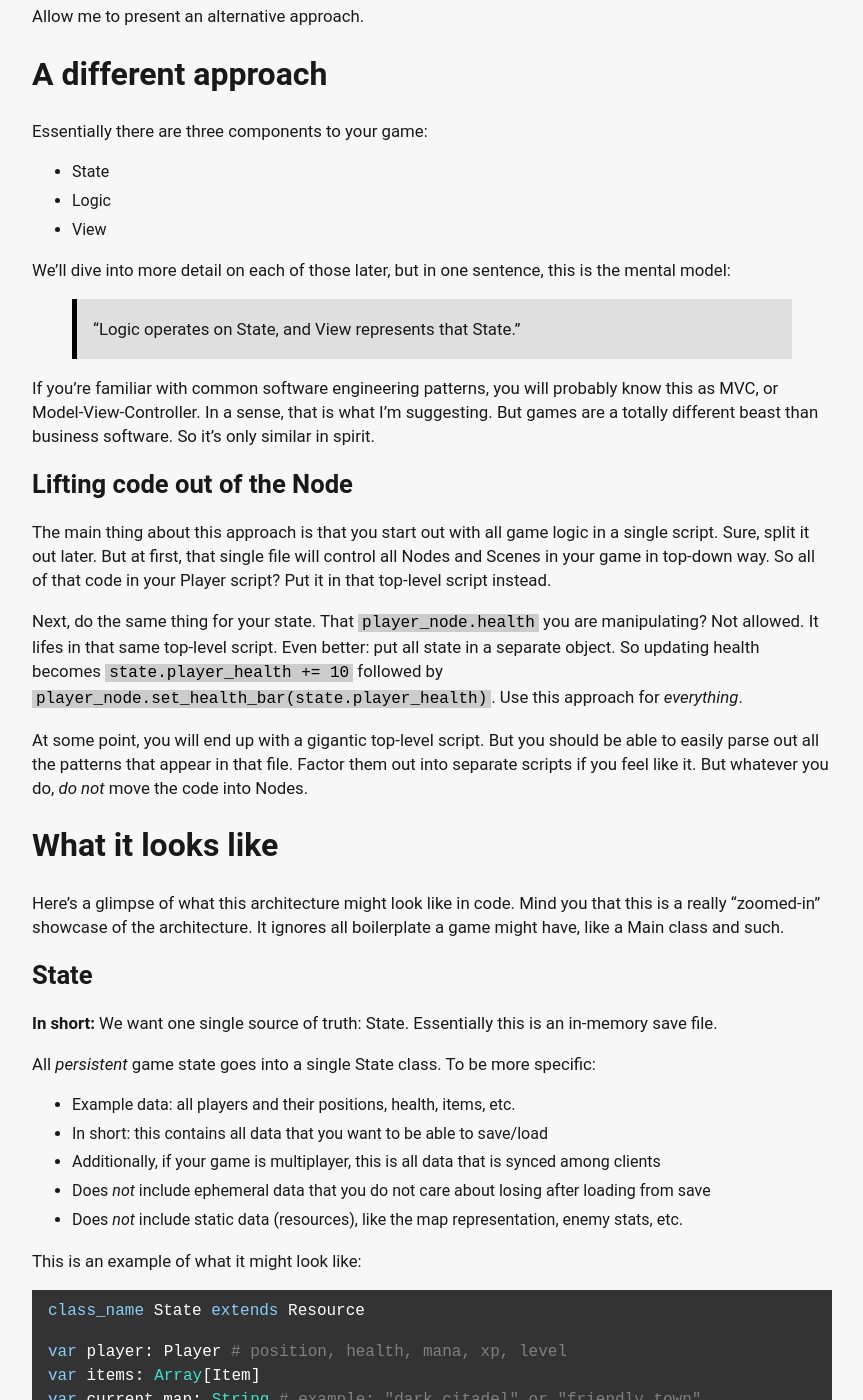
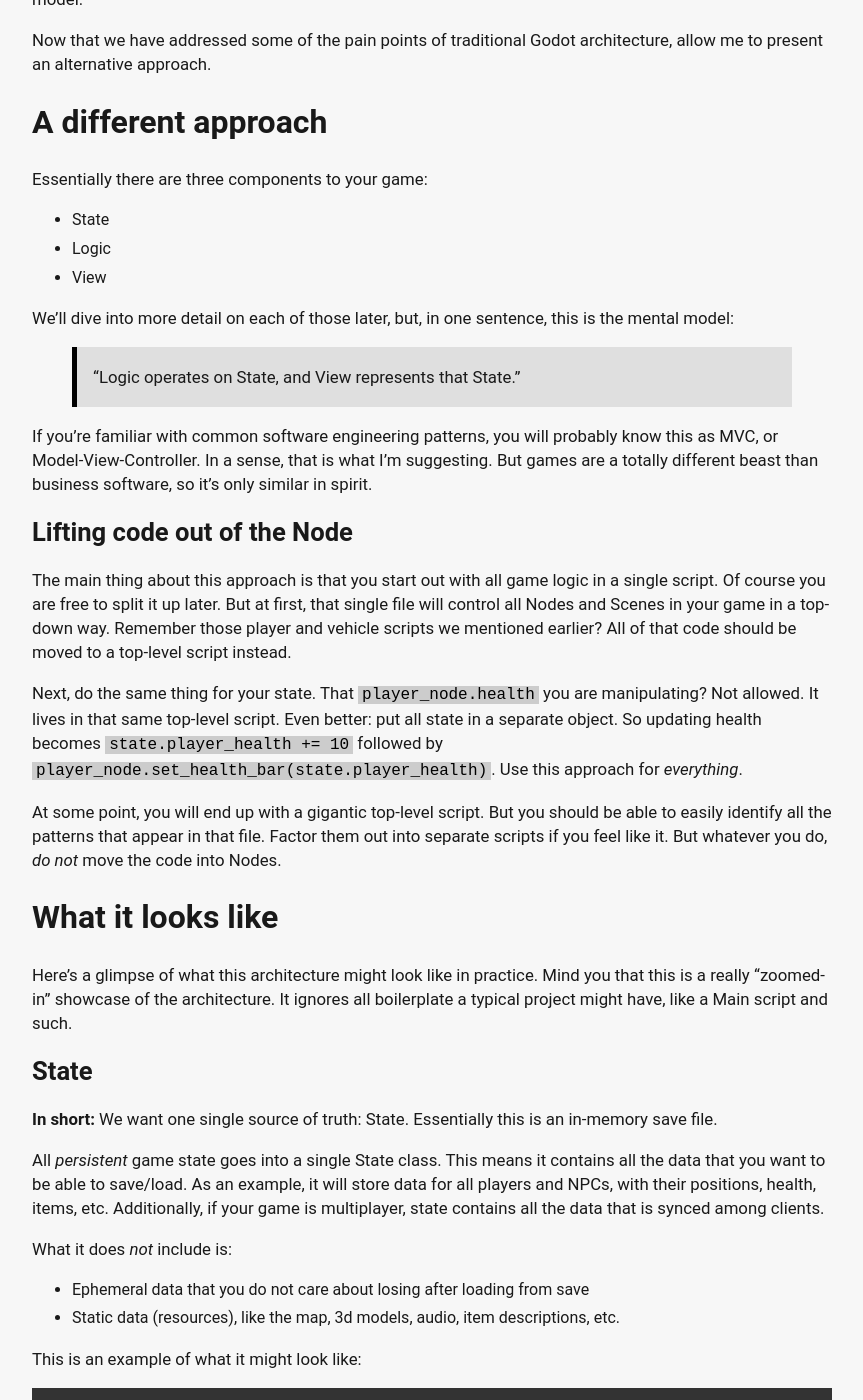
Before and after one commit to vysker/vysker.github.io, a Jekyll site: the page built from _posts/2025-12-03-godot-architecture.md, in a window 1280 px wide and 1400 px high, scrolled down 868 px. Shown: the whole window, without its empty margins (208-1071 px from the left). Built offline with Jekyll 4.4.1, drawn with Linux system fonts in a browser that asks for light colours; some of the changed text lies outside the part shown.

Commit message:
Rewrite some sentences

````diff
--- a/_posts/2025-12-03-godot-architecture.md
+++ b/_posts/2025-12-03-godot-architecture.md
@@ -11,13 +11,13 @@ I propose to have a flat node hierarchy, as much as possible. More importantly,
 
 Godot is all about Nodes. It's the gateway to all of the engine's beautiful features. Most tutorials and examples will have you attach scripts to these Nodes (or Scenes) to build your game. So you might have a Player scene with a Player script that controls its underlying Node tree. This feels clean and modular. And it's easy to reason about.
 
-Each Node behaves independently, and pretends the outside world doesn't exist. So there are then many ways to make Nodes interact with one another in ways that encourage clean code. This is a very sensible approach at first, but you may have already run into some issues.
+Each Node behaves independently, and pretends the outside world doesn't exist. So you will discover many approaches to make Nodes interact with one another in ways that encourage clean code. This is a very sensible approach at first, but you may have already run into some issues.
 
 Rather quickly, you will end up in situations where you are emitting signals up a tree, through multiple levels, until it reaches the place that needs it. Or you need to pass down a reference to some object multiple levels down this tree. Again, this feels clean and modular. But I would suggest that this arbitrary modularity is actually holding you back.
 
-It becomes especially painful when two separate Nodes, say, a vehicle and a player, need to interact in complex ways. Some player code needs to remain functional, like inventory management and looking around. But jumping in a vehicle is not allowed. Instead, the car needs to brake. This can result in some gnarly code that goes into both Nodes. Of course there are ways around this. But those are patches you don't need if you shift your mental model.
+It becomes especially painful when two separate Nodes, say, a vehicle and a player, need to interact in complex ways. While driving, some of the player code needs to remain functional, like inventory management and camera controls. But jumping while driving is not allowed. Instead of jumping, the car needs to brake. This can result in some gnarly code that both the player and vehicle scripts are responsible for. Of course there are ways around this. But those are patches you don't need if you shift your mental model.
 
-Allow me to present an alternative approach.
+Now that we have addressed some of the pain points of traditional Godot architecture, allow me to present an alternative approach.
 
 # A different approach
 
@@ -26,33 +26,32 @@ Essentially there are three components to your game:
 - Logic
 - View
 
-We'll dive into more detail on each of those later, but in one sentence, this is the mental model:
+We'll dive into more detail on each of those later, but, in one sentence, this is the mental model:
 >"Logic operates on State, and View represents that State."
 
-If you're familiar with common software engineering patterns, you will probably know this as MVC, or Model-View-Controller. In a sense, that is what I'm suggesting. But games are a totally different beast than business software. So it's only similar in spirit.
+If you're familiar with common software engineering patterns, you will probably know this as MVC, or Model-View-Controller. In a sense, that is what I'm suggesting. But games are a totally different beast than business software, so it's only similar in spirit.
 
 ## Lifting code out of the Node
 
-The main thing about this approach is that you start out with all game logic in a single script. Sure, split it out later. But at first, that single file will control all Nodes and Scenes in your game in top-down way. So all of that code in your Player script? Put it in that top-level script instead.
+The main thing about this approach is that you start out with all game logic in a single script. Of course you are free to split it up later. But at first, that single file will control all Nodes and Scenes in your game in a top-down way. Remember those player and vehicle scripts we mentioned earlier? All of that code should be moved to a top-level script instead.
 
-Next, do the same thing for your state. That `player_node.health` you are manipulating? Not allowed. It lifes in that same top-level script. Even better: put all state in a separate object. So updating health becomes `state.player_health += 10` followed by `player_node.set_health_bar(state.player_health)`. Use this approach for *everything*.
+Next, do the same thing for your state. That `player_node.health` you are manipulating? Not allowed. It lives in that same top-level script. Even better: put all state in a separate object. So updating health becomes `state.player_health += 10` followed by `player_node.set_health_bar(state.player_health)`. Use this approach for *everything*.
 
-At some point, you will end up with a gigantic top-level script. But you should be able to easily parse out all the patterns that appear in that file. Factor them out into separate scripts if you feel like it. But whatever you do, *do not* move the code into Nodes.
+At some point, you will end up with a gigantic top-level script. But you should be able to easily identify all the patterns that appear in that file. Factor them out into separate scripts if you feel like it. But whatever you do, *do not* move the code into Nodes.
 
 # What it looks like
 
-Here's a glimpse of what this architecture might look like in code. Mind you that this is a really "zoomed-in" showcase of the architecture. It ignores all boilerplate a game might have, like a Main class and such.
+Here's a glimpse of what this architecture might look like in practice. Mind you that this is a really "zoomed-in" showcase of the architecture. It ignores all boilerplate a typical project might have, like a Main script and such.
 
 ## State
 
 **In short:** We want one single source of truth: State. Essentially this is an in-memory save file.
 
-All *persistent* game state goes into a single State class. To be more specific:
-- Example data: all players and their positions, health, items, etc.
-- In short: this contains all data that you want to be able to save/load
-- Additionally, if your game is multiplayer, this is all data that is synced among clients
-- Does *not* include ephemeral data that you do not care about losing after loading from save
-- Does *not* include static data (resources), like the map representation, enemy stats, etc.
+All *persistent* game state goes into a single State class. This means it contains all the data that you want to be able to save/load. As an example, it will store data for all players and NPCs, with their positions, health, items, etc. Additionally, if your game is multiplayer, state contains all the data that is synced among clients.
+
+What it does *not* include is:
+- Ephemeral data that you do not care about losing after loading from save
+- Static data (resources), like the map, 3d models, audio, item descriptions, etc.
 
 This is an example of what it might look like:
 ```gdscript
````
